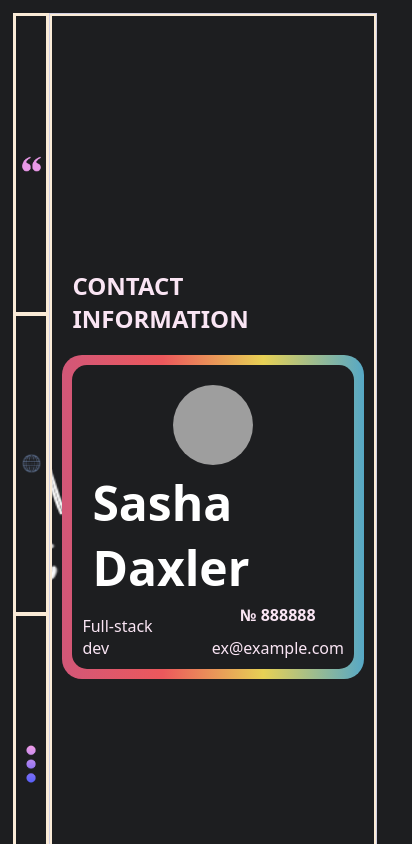
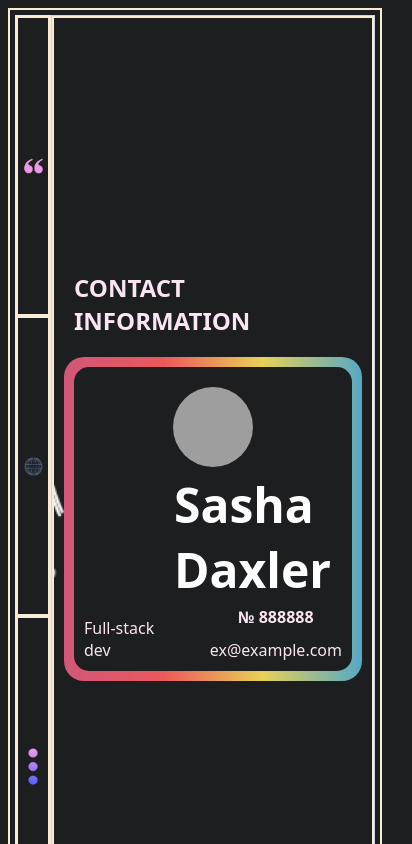
Before and after one commit to Ledjob/portfolio, a website built with webpack: page src/index.html in a window 390 px wide. Shown: the top 844 px of the page, 412 px wide, since content can reach past the window. Built offline with nearby package versions, Linux system fonts and the light colour scheme; grey boxes are pictures that could not be loaded.

Commit message:
3d movement responsive + white canva

```diff
--- a/src/responsive.css
+++ b/src/responsive.css
@@ -176,7 +176,7 @@
   .ticket-profile-name {
     font-size: 1rem;
     margin: 5px 0;
-    transform: translateX(0rem);
+    transform: translateX(5rem);
   }
 
   .ticket-visual-number-wrapper {
--- a/src/style.css
+++ b/src/style.css
@@ -9,7 +9,7 @@ html {
   grid-template-columns: 10% 90%;
 
   margin: 0 auto;
-
+  border: 2px solid antiquewhite;
   height: 98vh;
   padding: 20px;
   box-sizing: border-box;
@@ -22,14 +22,14 @@ html {
 .col1 {
   display: grid;
   grid-template-rows: 1fr 1fr 3fr 1fr;
-  border: 2px solid antiquewhite;
+  /* border: 2px solid antiquewhite; */
   background: #1d1e20;
 }
 
 .col2 {
   display: grid;
   grid-template-rows: 5fr 1fr;
-  border: 2px solid #d1cfe2;
+  /* border: 2px solid #d1cfe2; */
 }
 
 .row1,
```
